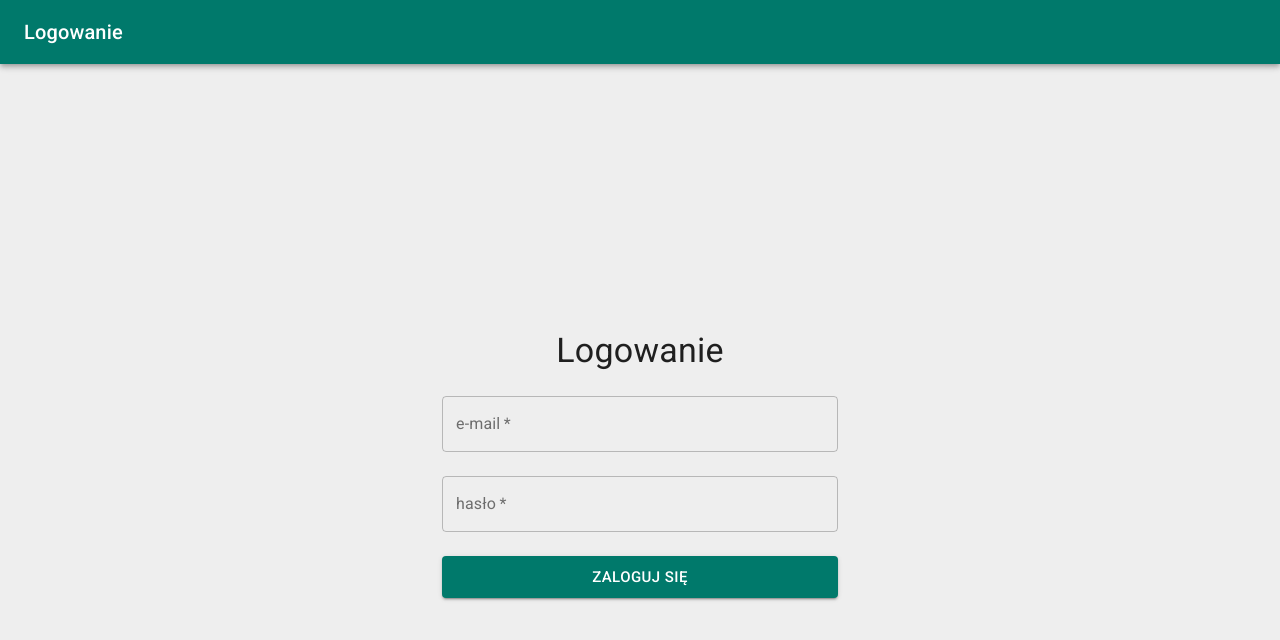
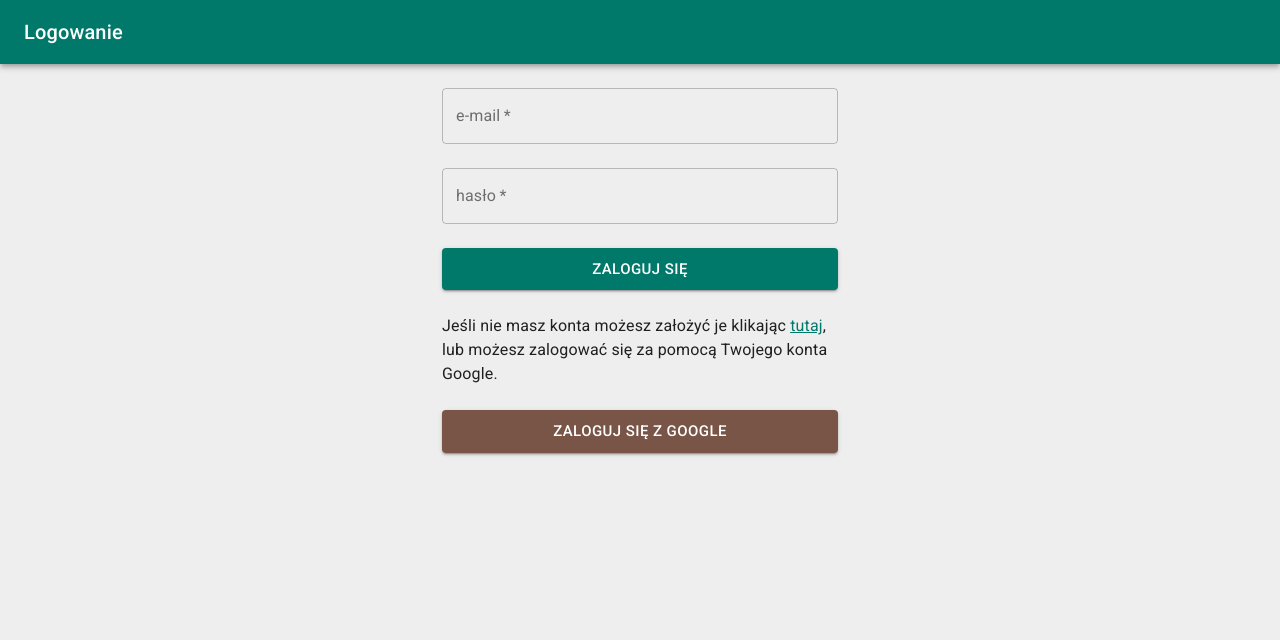
Before and after one commit to danjarosz/pantry-app, a React (Create React App) app: page / in a window 1280 px wide. Shown: the top 640 px of the page. Built offline with nearby package versions, Linux system fonts and the light colour scheme.

Commit message:
feat(LoginPage): implement layout

```diff
--- a/src/pages/LoginPage/LoginPage.jsx
+++ b/src/pages/LoginPage/LoginPage.jsx
@@ -5,15 +5,17 @@ import {
   Button,
   Container,
   TextField,
-  Typography
+  Typography,
 } from "@material-ui/core";
+import { Formik, Field, Form } from 'formik';
+import { Link } from "react-router-dom";
 
-const useStyles = makeStyles(() => ({
+const useStyles = makeStyles((theme) => ({
   Container: {
-    minHeight: "100vh",
-    display: "flex",
-    flexDirection: "column",
-    justifyContent: "center"
+    minHeight: "100vh"
+  },
+  Link: {
+    color: theme.palette.primary.main
   }
 }));
 
@@ -26,16 +28,11 @@ const LoginPage = () => {
       className={classes.Container}
     >
       <Box>
-        <Box>
-          <Typography
-            variant="h4"
-            align="center"
-          >
-            Logowanie
-          </Typography>
-        </Box>
+        <Formik>
+          <Form>
             <Box my={3}>
-          <TextField
+              <Field
+                component={TextField}
                 label={"e-mail"}
                 fullWidth={true}
                 variant="outlined"
@@ -43,7 +40,8 @@ const LoginPage = () => {
               />
             </Box>
             <Box my={3}>
-          <TextField
+              <Field
+                component={TextField}
                 label={"hasło"}
                 fullWidth={true}
                 variant="outlined"
@@ -60,6 +58,23 @@ const LoginPage = () => {
             >
               Zaloguj się
             </Button>
+          </Form>
+        </Formik>
+        <Box my={3}>
+          <Typography>
+            Jeśli nie masz konta możesz założyć je klikając <Link to="/signup" className={classes.Link}>tutaj</Link>, lub możesz zalogować się za pomocą Twojego konta Google.
+          </Typography>
+        </Box>
+        <Box my={3}>
+          <Button
+              variant="contained"
+              color="secondary"
+              size="large"
+              fullWidth={true}
+            >
+              Zaloguj się z Google
+            </Button>
+        </Box>
       </Box>
     </Container>
   )
```
Lines whose indentation alone changed are shown as unchanged.
